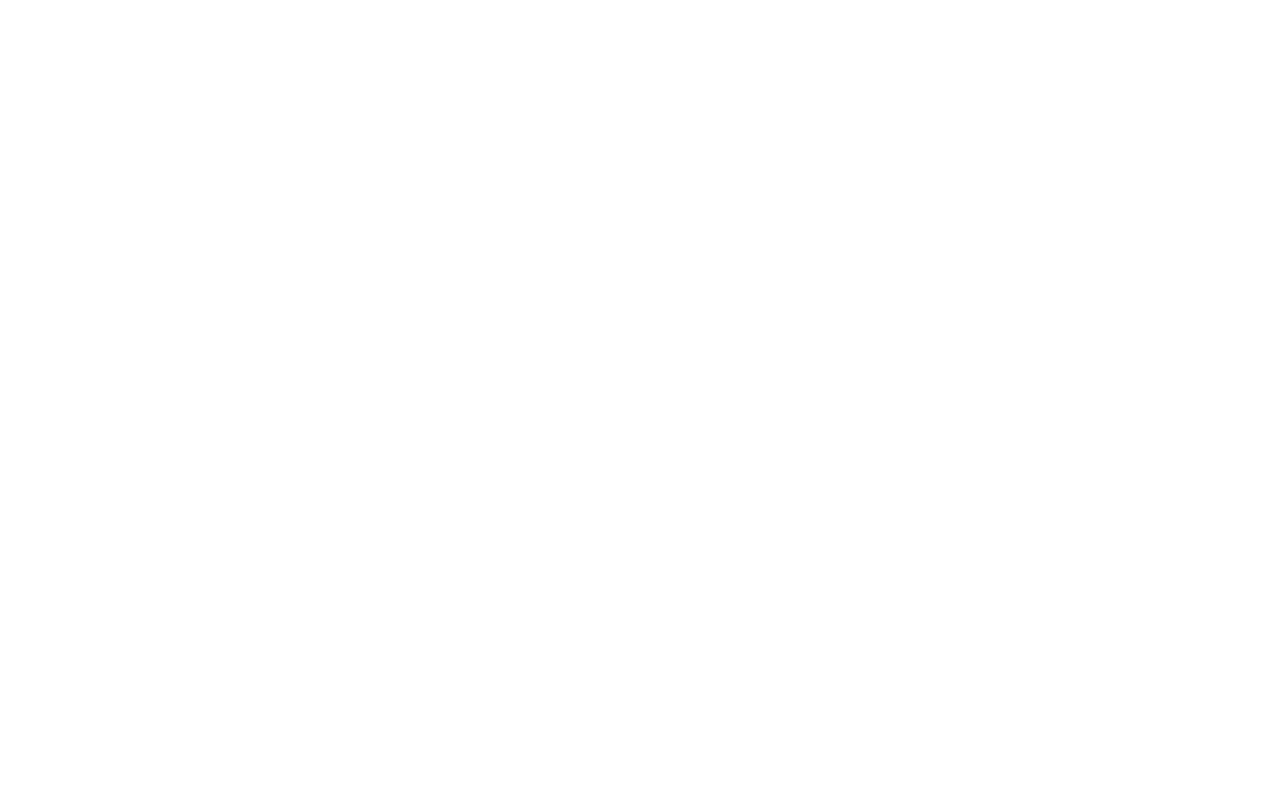
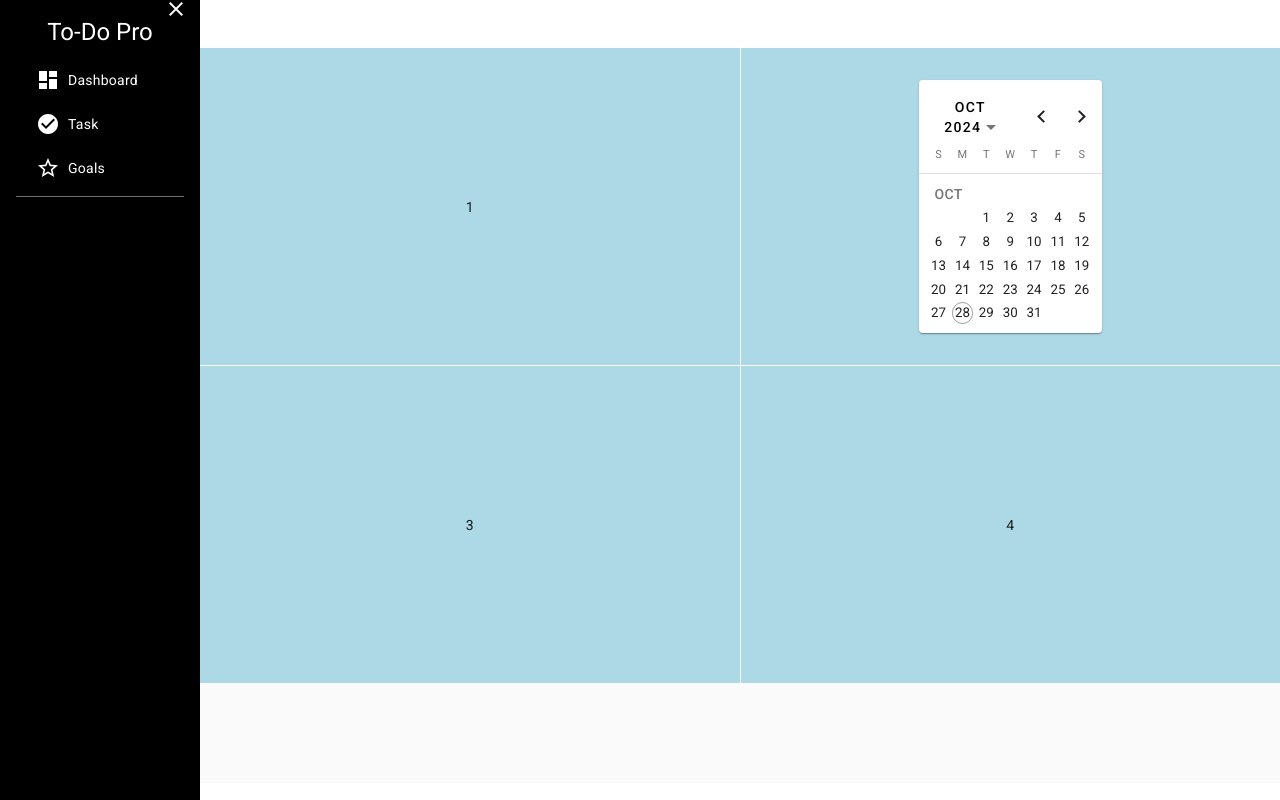
Before and after one commit to Ashutosh0Sharma/ToDoApp, an Angular app: page /home/dashboard in a window 1280 px wide. Before the commit this address led to /. Built offline with nearby package versions, Linux system fonts and the light colour scheme.

Commit message:
Added the dashboard page

```diff
--- a/src/app/app.module.ts
+++ b/src/app/app.module.ts
@@ -10,11 +10,13 @@
 
 
 import {FormControl, FormsModule, ReactiveFormsModule} from '@angular/forms';
+import { DashboardComponent } from './dashboard/dashboard.component';
 
 @NgModule({
   declarations: [
     AppComponent,
     LandingPageComponent,
+    DashboardComponent,
   ],
   imports: [
     BrowserModule,
--- /dev/null
+++ b/src/app/dashboard/dashboard.component.css
@@ -0,0 +1,3 @@
+mat-grid-tile {
+    background: lightblue;
+  }
--- /dev/null
+++ b/src/app/dashboard/dashboard.component.html
@@ -0,0 +1,13 @@
+
+<div class="container">
+    <mat-grid-list cols="2" rowHeight="1.7:1">
+        <mat-grid-tile>1</mat-grid-tile>
+        <mat-grid-tile>
+          <mat-card class="demo-inline-calendar-card">
+            <mat-calendar [(selected)]="selected"></mat-calendar>
+          </mat-card>
+        </mat-grid-tile>
+        <mat-grid-tile>3</mat-grid-tile>
+        <mat-grid-tile>4</mat-grid-tile>
+      </mat-grid-list>
+</div>
--- a/src/app/landing-page/landing-page.component.css
+++ b/src/app/landing-page/landing-page.component.css
@@ -88,3 +88,11 @@
     outline: none;
     box-shadow: none;
 }
+
+
+.close-button {
+    position: absolute;
+    top: -15px;
+    right: 0px;
+    z-index: 1;
+}
--- a/src/app/landing-page/landing-page.component.html
+++ b/src/app/landing-page/landing-page.component.html
@@ -2,9 +2,9 @@
   <button mat-icon-button (click)="toggleSidenav()" class="menu-button">
     <mat-icon>menu</mat-icon>
   </button>
-  <button *ngIf="showCloseButton"  mat-icon-button (click)="toggleSidenav()" class="floating-close-button">
+  <!-- <button *ngIf="showCloseButton"  mat-icon-button (click)="toggleSidenav()" class="floating-close-button">
     <mat-icon>close</mat-icon>
-  </button>
+  </button> -->
 </div>
 
 <div>
@@ -14,38 +14,45 @@
 
   <mat-sidenav #sidenav mode="side" [(opened)]="isSidenavOpen" class="example-sidenav" [fixedInViewport]=true [fixedTopGap]=0
     [fixedBottomGap]=0>
+    <button
+    mat-icon-button
+    class="close-button"
+    (click)="toggleSidenav()"
+    aria-label="Close sidebar">
+    <mat-icon>close</mat-icon>
+  </button>
     <a class="name">
       <h1> To-Do Pro</h1>
     </a>
     <mat-list-item>
-      <a class="menu-icons">
-        <mat-icon>house</mat-icon>
-        <span>Home</span>
+      <a class="menu-icons" routerLink="/home/dashboard" routerLinkActive="active" ariaCurrentWhenActive="page" >
+        <mat-icon>dashboard</mat-icon>
+        <span>Dashboard</span>
       </a>
     </mat-list-item>
     <mat-list-item>
       <a class="menu-icons">
-        <mat-icon>person</mat-icon>
-        <span>Profile</span>
+        <mat-icon>check_circle</mat-icon>
+        <span>Task</span>
       </a>
     </mat-list-item>
     <mat-list-item>
       <a class="menu-icons">
-        <mat-icon>info</mat-icon>
-        <span>Information</span>
+        <mat-icon>star_border</mat-icon>
+        <span>Goals</span>
       </a>
     </mat-list-item>
 
     <mat-divider></mat-divider>
 
-    <mat-list-item>
+    <!-- <mat-list-item>
       <a class="menu-icons">
         <mat-icon>help</mat-icon>
         <span>Help</span>
       </a>
-    </mat-list-item>
+    </mat-list-item> -->
 
-    <div class="bottom-nav">
+    <!-- <div class="bottom-nav">
       <mat-divider></mat-divider>
 
       <mat-list-item>
@@ -54,10 +61,10 @@
           <span>Settings</span>
         </a>
       </mat-list-item>
-    </div>
+    </div> -->
   </mat-sidenav>
 
   <mat-sidenav-content>
-    <h1>Main Content</h1>
+    <router-outlet></router-outlet>
   </mat-sidenav-content>
 </mat-sidenav-container>
--- a/src/app/landing-page/landing-page.component.ts
+++ b/src/app/landing-page/landing-page.component.ts
@@ -31,4 +31,11 @@
     this.isSidenavOpen = !this.isSidenavOpen;
     this.showCloseButton = !this.isLargeScreen && this.isSidenavOpen;
   }
+
+
+  sidebarOpened = true;
+
+  toggleSidebar() {
+    this.sidebarOpened = !this.sidebarOpened;
+  }
 }
```
Also changed, not shown: src/app/app-routing.module.ts (+5 -2 lines), src/app/dashboard/dashboard.component.ts (added, +10 -0 lines), 1 other file (tests, documents, lock files or other folders).
